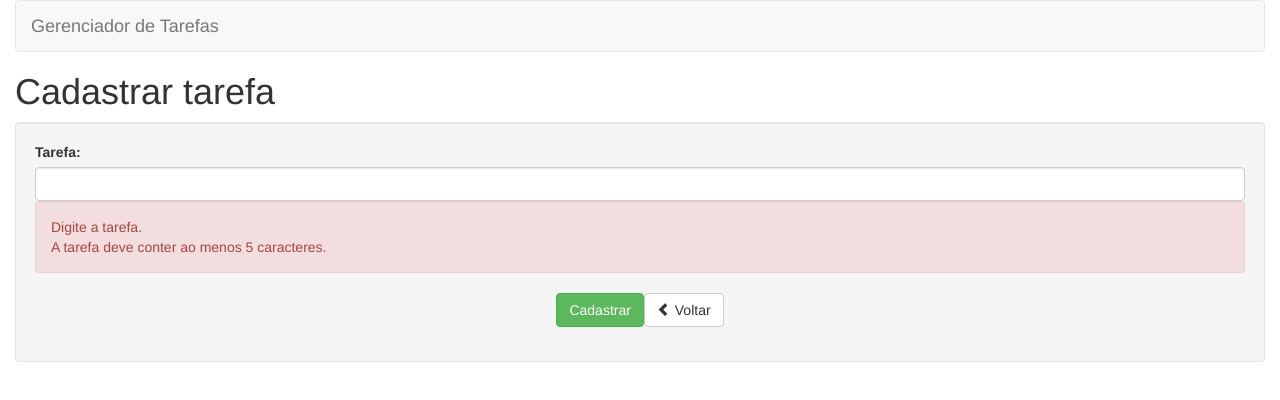
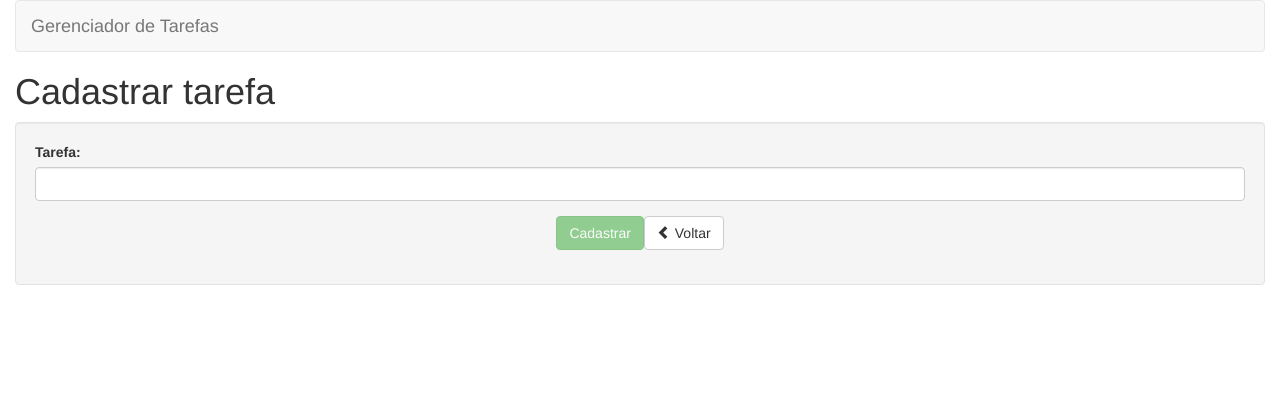
Before and after one commit to alanbritodossantos/GerenciadorDeProjetos, an Angular app in the folder gerenciador-de-tarefas/: page /tarefas/cadastrar in a window 1280 px wide. Shown: the top 400 px of the page. Built offline with nearby package versions, Linux system fonts and the light colour scheme.

Commit message:
implementando o cadastro de tarefas p2

```diff
--- a/gerenciador-de-tarefas/src/app/tarefas/cadastrar/cadastrar-tarefa.component.html
+++ b/gerenciador-de-tarefas/src/app/tarefas/cadastrar/cadastrar-tarefa.component.html
@@ -1,7 +1,7 @@
 <h1>Cadastrar tarefa</h1>
 
 <div class="well">
-  <form >
+  <form #formTarefa="ngForm">
     <div class="form-group">
       <label for="nome">Tarefa:</label>
       <input
@@ -9,13 +9,16 @@
         class="form-control"
         id="nome"
         name="nome"
+        [(ngModel)]="tarefa.nome"
+        #nome="ngModel"
         minlength="5"
         required>
-      <div class="alert alert-danger">
-        <div >
+      <div *ngIf="nome.errors && (nome.dirty || nome.touched)"
+        class="alert alert-danger">
+        <div [hidden]="!nome.errors['required']">
           Digite a tarefa.
         </div>
-        <div >
+        <div [hidden]="!nome.errors['minlength']">
           A tarefa deve conter ao menos 5 caracteres.
         </div>
       </div>
@@ -24,8 +27,10 @@
       <input
         type="submit"
         class="btn btn-success"
-        value="Cadastrar">
-      <a
+        (click)="cadastrar()"
+        value="Cadastrar"
+        [disabled]="!formTarefa.form.valid">
+      <a [routerLink]="['/tarefas']"
         class="btn btn-default">
         <span class="glyphicon glyphicon-chevron-left"
           aria-hidden="true"></span> Voltar
--- a/gerenciador-de-tarefas/src/app/tarefas/cadastrar/cadastrar-tarefa.component.ts
+++ b/gerenciador-de-tarefas/src/app/tarefas/cadastrar/cadastrar-tarefa.component.ts
@@ -10,7 +10,7 @@ import { Router } from '@angular/router';
   styleUrls: ['./cadastrar-tarefa.component.css'],
 })
 export class CadastrarTarefaComponent implements OnInit {
-  @ViewChild('formTarefa') formTarefa: NgForm;
+  @ViewChild('formTarefa', { static: true }) formTarefa: NgForm;
   tarefa: Tarefa;
 
   constructor(private tarefaService: TarefaService, private router: Router) {}
@@ -22,7 +22,7 @@ export class CadastrarTarefaComponent implements OnInit {
   cadastrar(): void {
     if (this.formTarefa.form.valid) {
       this.tarefaService.cadastrar(this.tarefa);
-      this.router.navigate(['/tarefas']);
+      this.router.navigate(["/tarefas"]);
     }
   }
 }
--- a/gerenciador-de-tarefas/src/app/tarefas/shared/tarefa.service.ts
+++ b/gerenciador-de-tarefas/src/app/tarefas/shared/tarefa.service.ts
@@ -14,7 +14,7 @@ export class TarefaService {
     const tarefas = this.listarTodos();
     tarefa.id = new Date().getTime();
     tarefas.push(tarefa);
-    localStorage['tarefa'] = JSON.stringify(tarefas);
+    localStorage['tarefas'] = JSON.stringify(tarefas);
   }
 
   buscarPorId(id: number): Tarefa {
```
